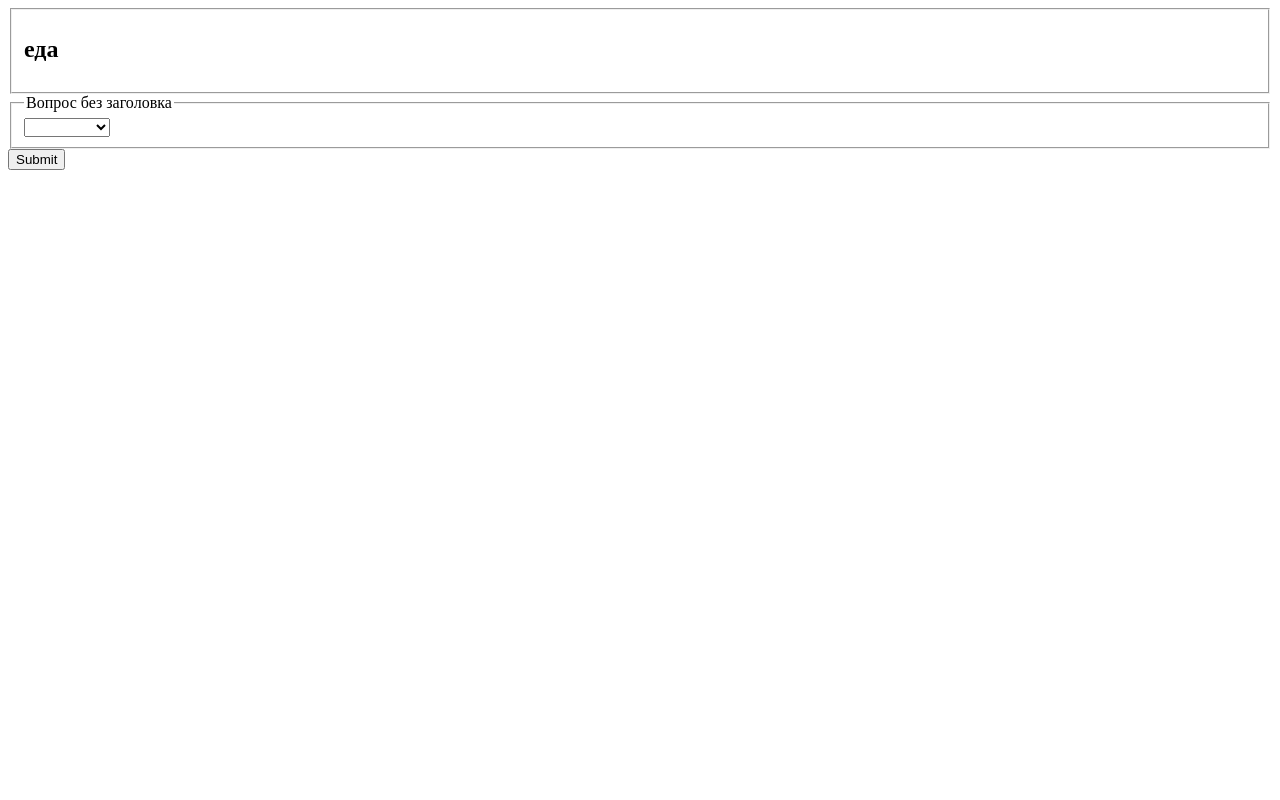
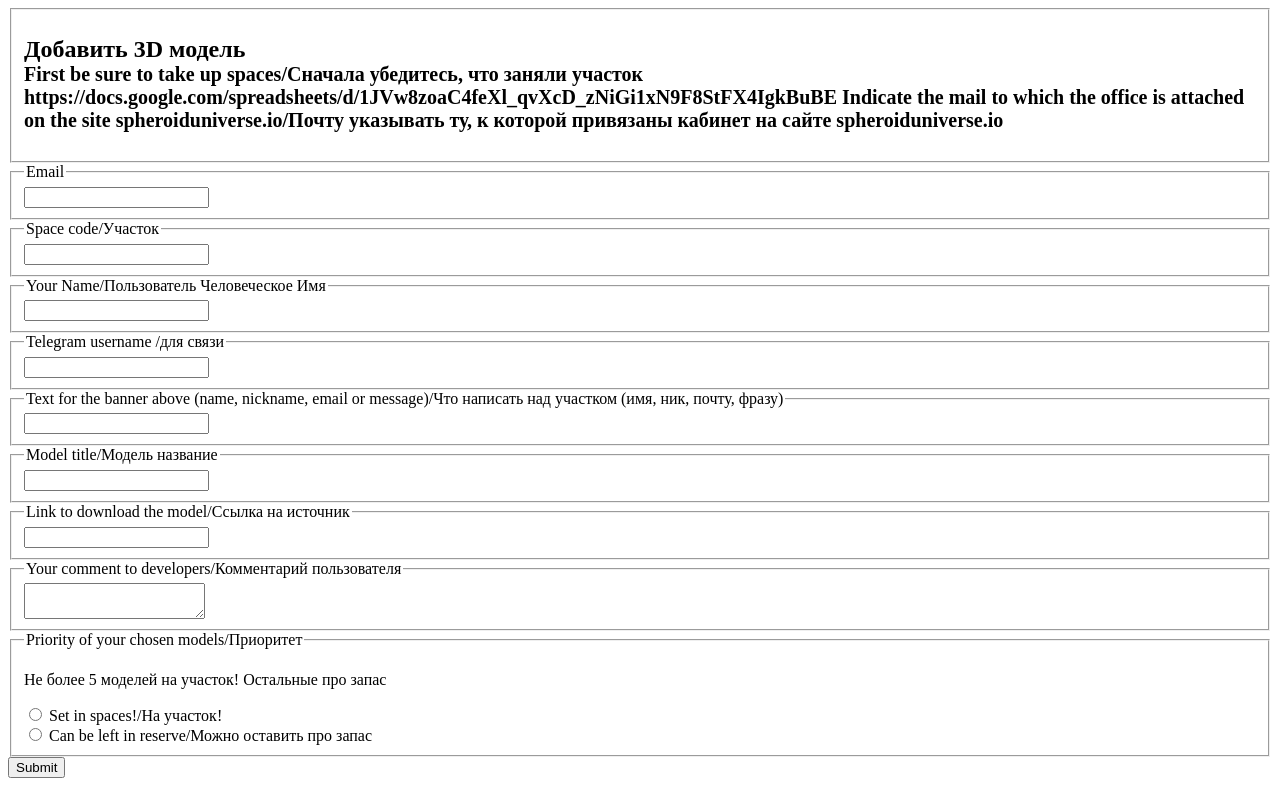
Before and after one commit to bezvozni/addmodel, a plain HTML site: page index.html in a window 1280 px wide. Drawn offline with nearby package versions, Linux system fonts and the light colour scheme; some packages are replaced by stand-ins of ours; a script that the page names is missing.

Commit message:
Update index.html

```diff
--- a/index.html
+++ b/index.html
@@ -1,75 +1,104 @@
-<form action="https://docs.google.com/forms/d/e/1FAIpQLSfufLiznNmFLyD35vUsrBQQasvrqlgTPXJPGZ5zfDtJEhHGlA/formResponse"
+<form action="https://docs.google.com/forms/d/e/1FAIpQLSfby7D_dRyrMIWYZhVTf2SKH5fpnkFF3PQ893xtjlBwz-awIg/formResponse"
       target="_self"
       id="bootstrapForm"
       method="POST">
     <fieldset>
-        <h2>еда<br><small></small></h2>
+        <h2>Добавить 3D модель<br><small>First be sure to take up spaces/Сначала убедитесь, что заняли участок https://docs.google.com/spreadsheets/d/1JVw8zoaC4feXl_qvXcD_zNiGi1xN9F8StFX4IgkBuBE
+Indicate the mail to which the office is attached on the site spheroiduniverse.io/Почту указывать ту, к которой привязаны кабинет на сайте spheroiduniverse.io</small></h2>
+    </fieldset>
+    <fieldset>
+        <legend for="">Email</legend>
+        <div class="form-group">
+            <input id="emailAddress" type="email" name="emailAddress" class="form-control" required>
+        </div>
     </fieldset>
 
 
-    <!-- Field type: "dropdown" id: "303331622" -->
+    <!-- Field type: "short" id: "2027607400" -->
     <fieldset>
-        <legend for="303331622">Вопрос без заголовка</legend>
+        <legend for="2027607400">Space code/Участок </legend>
         <div class="form-group">
-            <select id="303331622" name="entry.1288085442" class="form-control">
-                <option value=""></option>
-                <option value="A1">A1</option>
-                <option value="A2">A2</option>
-                <option value="A3">A3</option>
-                <option value="A4">A4</option>
-                <option value="A5">A5</option>
-                <option value="B1">B1</option>
-                <option value="B2">B2</option>
-                <option value="B3">B3</option>
-                <option value="B4">B4</option>
-                <option value="B5">B5</option>
-                <option value="C1">C1</option>
-                <option value="C2">C2</option>
-                <option value="C3">C3</option>
-                <option value="C4">C4</option>
-                <option value="C5">C5</option>
-                <option value="D1">D1</option>
-                <option value="D2">D2</option>
-                <option value="D3">D3</option>
-                <option value="D4">D4</option>
-                <option value="D5">D5</option>
-                <option value="E1">E1</option>
-                <option value="E2">E2</option>
-                <option value="E3">E3</option>
-                <option value="E4">E4</option>
-                <option value="E5">E5</option>
-                <option value="F1">F1</option>
-                <option value="F2">F2</option>
-                <option value="F3">F3</option>
-                <option value="F4">F4</option>
-                <option value="F5">F5</option>
-                <option value="G1">G1</option>
-                <option value="G2">G2</option>
-                <option value="G3">G3</option>
-                <option value="G4">G4</option>
-                <option value="G5">G5</option>
-                <option value="H1">H1</option>
-                <option value="H2">H2</option>
-                <option value="H3">H3</option>
-                <option value="H4">H4</option>
-                <option value="H5">H5</option>
-                <option value="I1">I1</option>
-                <option value="I2">I2</option>
-                <option value="I3">I3</option>
-                <option value="I4">I4</option>
-                <option value="I5">I5</option>
-                <option value="J1">J1</option>
-                <option value="J2">J2</option>
-                <option value="J3">J3</option>
-                <option value="J4">J4</option>
-                <option value="J5">J5</option>
-                <option value="Вариант 2">Вариант 2</option>
-            </select>
+            <input id="683703658" type="text" name="entry.683703658" class="form-control" required>
+        </div>
+    </fieldset>
+
+
+    <!-- Field type: "short" id: "1432824836" -->
+    <fieldset>
+        <legend for="1432824836">Your Name/Пользователь Человеческое Имя</legend>
+        <div class="form-group">
+            <input id="1789865243" type="text" name="entry.1789865243" class="form-control" required>
+        </div>
+    </fieldset>
+
+
+    <!-- Field type: "short" id: "1818799924" -->
+    <fieldset>
+        <legend for="1818799924">Telegram username /для связи</legend>
+        <div class="form-group">
+            <input id="2076863613" type="text" name="entry.2076863613" class="form-control" required>
+        </div>
+    </fieldset>
+
+
+    <!-- Field type: "short" id: "697197751" -->
+    <fieldset>
+        <legend for="697197751">Text for the banner above (name, nickname, email or message)/Что написать над участком (имя, ник, почту, фразу)</legend>
+        <div class="form-group">
+            <input id="1161917900" type="text" name="entry.1161917900" class="form-control" >
+        </div>
+    </fieldset>
+
+
+    <!-- Field type: "short" id: "604763290" -->
+    <fieldset>
+        <legend for="604763290">Model title/Модель название</legend>
+        <div class="form-group">
+            <input id="633300805" type="text" name="entry.633300805" class="form-control" required>
+        </div>
+    </fieldset>
+
+
+    <!-- Field type: "short" id: "1500321863" -->
+    <fieldset>
+        <legend for="1500321863">Link to download the model/Ссылка на источник</legend>
+        <div class="form-group">
+            <input id="1191599168" type="text" name="entry.1191599168" class="form-control" required>
+        </div>
+    </fieldset>
+
+
+    <!-- Field type: "paragraph" id: "784899753" -->
+    <fieldset>
+        <legend for="784899753">Your comment to developers/Комментарий пользователя</legend>
+        <div class="form-group">
+            <textarea id="195757655" name="entry.195757655" class="form-control" ></textarea>
+        </div>
+    </fieldset>
+
+
+    <!-- Field type: "choices" id: "958119996" -->
+    <fieldset>
+        <legend for="958119996">Priority of your chosen models/Приоритет</legend>
+        <div class="form-group">
+            <p class="help-block">Не более 5 моделей на участок! Остальные про запас</p>
+            <div class="radio">
+                <label>
+                    <input type="radio" name="entry.148433609" value="Set in spaces!/На участок!" required>
+                    Set in spaces!/На участок!
+                </label>
+            </div>
+            <div class="radio">
+                <label>
+                    <input type="radio" name="entry.148433609" value="Can be left in reserve/Можно оставить про запас" required>
+                    Can be left in reserve/Можно оставить про запас
+                </label>
+            </div>
         </div>
     </fieldset>
 
     <input type="hidden" name="fvv" value="1">
-    <input type="hidden" name="fbzx" value="-8723235069460820076">
+    <input type="hidden" name="fbzx" value="8118787318361461866">
     <!--
         CAVEAT: In multipages (multisection) forms, *pageHistory* field tells to google what sections we've currently completed.
         This usually starts as "0" for the first page, then "0,1" in the second page... up to "0,1,2..N" in n-th page.
```
